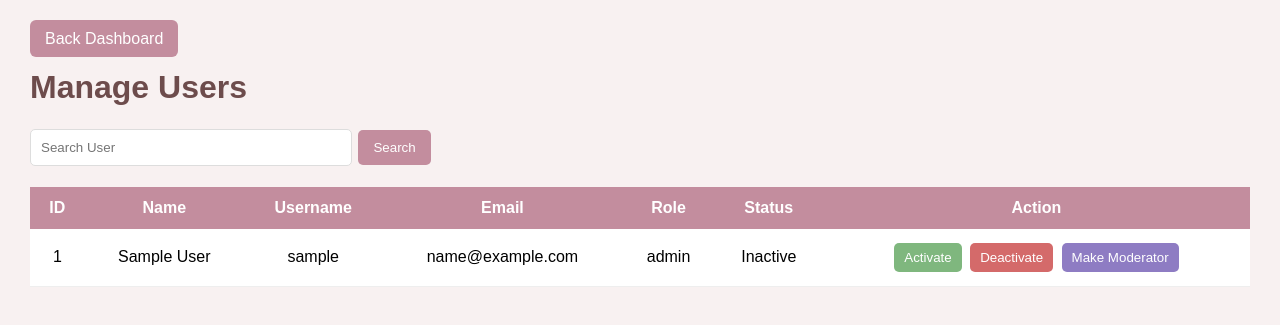
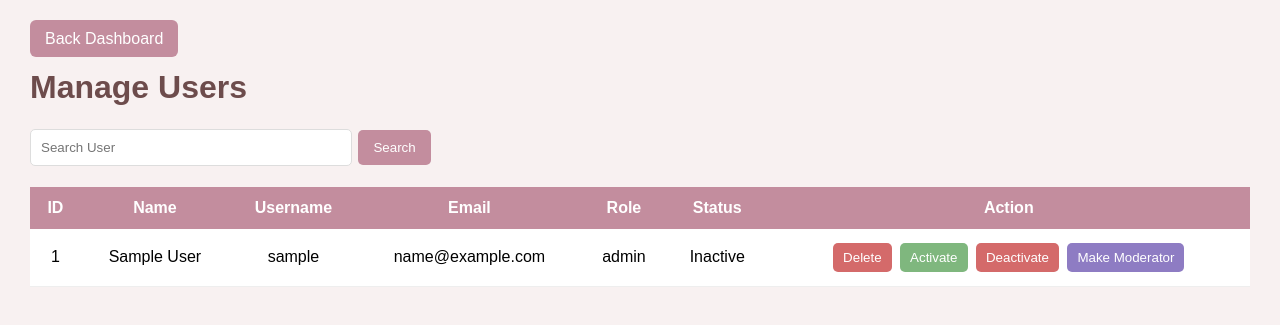
Before and after one commit to jannatjarin/Web-Tech-final-project-group-1, a PHP site: page /admin/users.php in a window 1280 px wide. Shown: the top 325 px of the page. Run offline with PHP 8.4, Linux system fonts and the light colour scheme; the visitor is signed in with stand-in values (Sample User, id 1).

Commit message:
fixed crude operations

```diff
--- a/admin/users.php
+++ b/admin/users.php
@@ -185,6 +185,9 @@ while($row = $result->fetch_assoc())
     </td>
 
     <td>
+        <button class="deactivate"
+        onclick="updateUser(<?php echo $row['id']; ?>,'delete')">
+        Delete</button>
 
         <button class="activate"
         onclick="updateUser(<?php echo $row['id']; ?>,'activate')">
--- a/ajax/user_action.php
+++ b/ajax/user_action.php
@@ -30,6 +30,11 @@ if($action == "activate")
     $stmt = $conn->prepare("UPDATE users SET is_active = 1 WHERE id = ?");
     $stmt->bind_param("i", $id);
 }
+elseif($action == "delete")
+{
+    $stmt = $conn->prepare("DELETE FROM users WHERE id = ?");
+    $stmt->bind_param("i", $id);
+}
 
 elseif($action == "deactivate")
 {
@@ -48,6 +53,7 @@ elseif($action == "remove_moderator")
     $stmt = $conn->prepare("UPDATE users SET role = 'user' WHERE id = ?");
     $stmt->bind_param("i", $id);
 }
+
 
 else
 {
```
